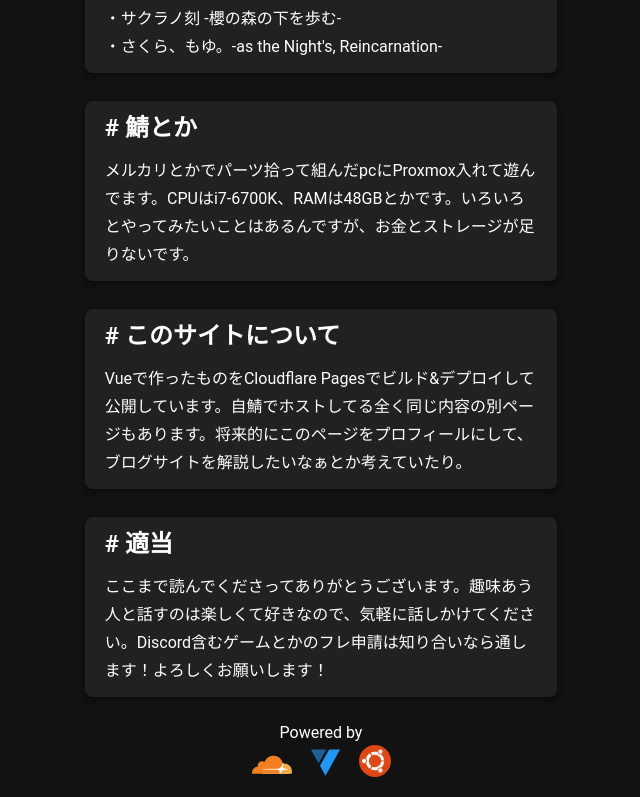
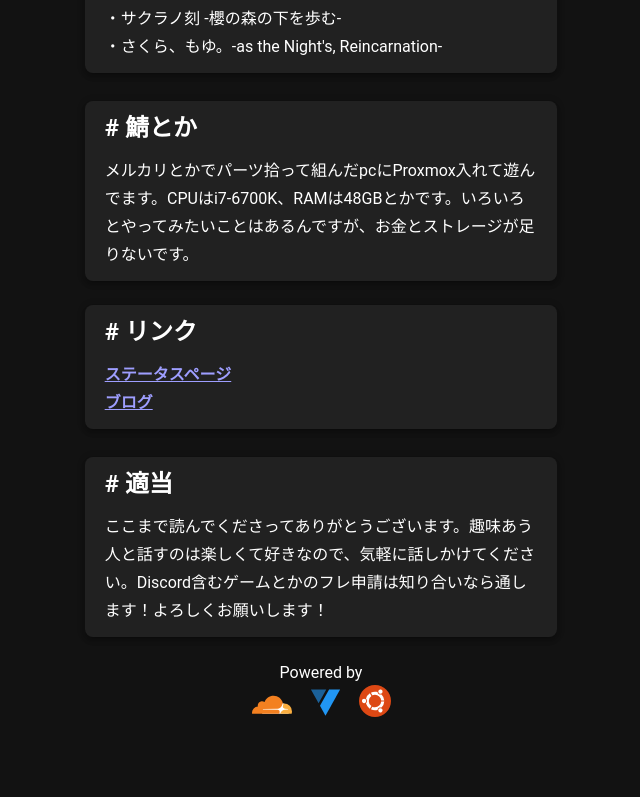
Before and after one commit to Kohxax/bokukoha-home, a Vue app: page / in a window 1280 px wide. Shown: the part 1228-2025 px from the top of the page, without its empty margins (319-959 px from the left). After the commit the page ends 1965 px from the top, so only its background shows below. Built offline with nearby package versions, Linux system fonts and the light colour scheme.

Commit message:
リンク集

```diff
--- a/package.json
+++ b/package.json
@@ -42,5 +42,6 @@
     "vite-plugin-vuetify": "^2.0.3",
     "vue-router": "^4.4.0",
     "vue-tsc": "^2.1.10"
-  }
+  },
+  "packageManager": "yarn@1.22.22+sha512.a6b2f7906b721bba3d67d4aff083df04dad64c399707841b7acf00f6b133b7ac24255f2652fa22ae3534329dc6180534e98d17432037ff6fd140556e2bb3137e"
 }
--- a/src/pages/index.vue
+++ b/src/pages/index.vue
@@ -54,11 +54,11 @@
           </div>
         </v-sheet>
       </v-col>
-      <v-col class="mt-1" cols="12" sm="7" md="6" lg="5" xl="4">
+      <v-col cols="12" sm="7" md="6" lg="5" xl="4">
         <v-sheet class="d-flex flex-column rounded-lg" :elevation="4" rounded>
           <div class="mx-5 my-3 text-left">
-            <h1 class="text-h5 font-weight-bold"># このサイトについて</h1>
-            <p class="mt-3"> Vueで作ったものをCloudflare Pagesでビルド&デプロイして公開しています。自鯖でホストしてる全く同じ内容の別ページもあります。将来的にこのページをプロフィールにして、ブログサイトを解説したいなぁとか考えていたり。</p>
+            <h1 class="text-h5 font-weight-bold"># リンク</h1>
+            <p class="mt-3"> <a href="https://status.bokukoha.dev/"><strong>ステータスページ</strong></a> <br> <a href="https://blog.bokukoha.dev/"><strong>ブログ</strong></a></p>
           </div>
         </v-sheet>
       </v-col>
```
Also changed, not shown: 1 other file (tests, documents, lock files or other folders).
